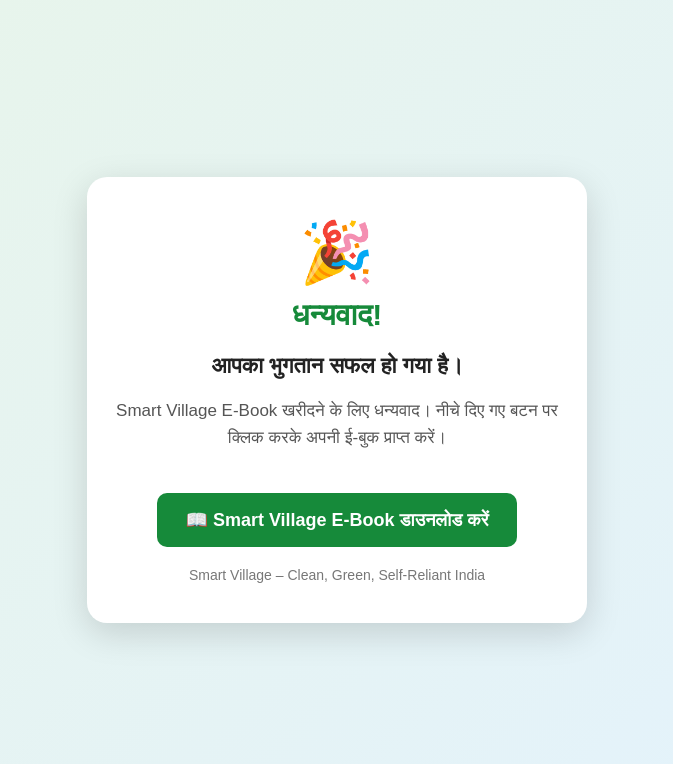
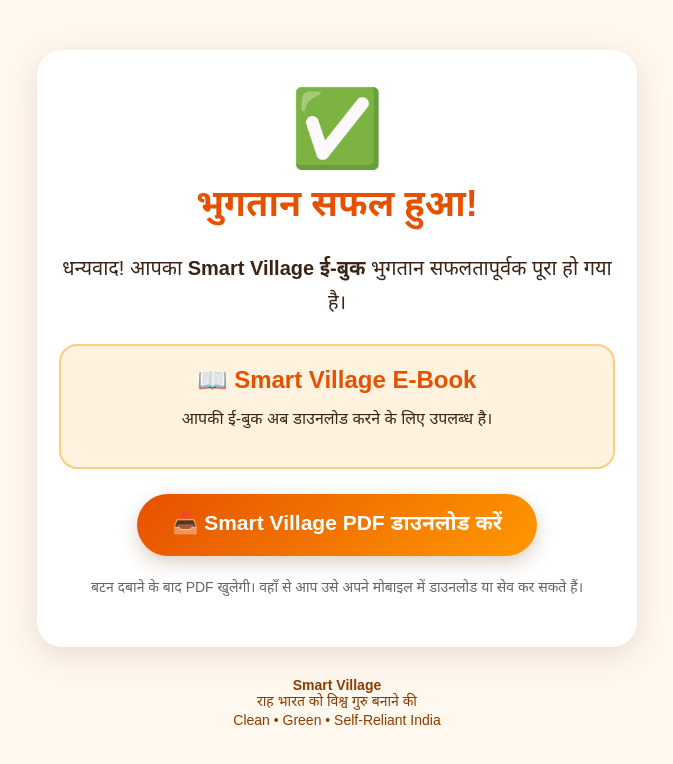
Before and after one commit to smartvillage-web/smart-village, a plain HTML site: page success.html in a window 1280 px wide. Shown: the whole page, without its empty margins (303-976 px from the left). Drawn offline with Linux system fonts and the light colour scheme.

Commit message:
Update success.html

```diff
--- a/success.html
+++ b/success.html
@@ -7,105 +7,160 @@
 <title>Payment Successful - Smart Village</title>
 
 <style>
-    * {
-      box-sizing: border-box;
+*{
+  box-sizing:border-box;
 }
 
-    body {
-      margin: 0;
-      min-height: 100vh;
-      display: flex;
-      justify-content: center;
-      align-items: center;
-      font-family: Arial, sans-serif;
-      background: linear-gradient(135deg, #e8f5e9, #e3f2fd);
-      padding: 20px;
+body{
+  margin:0;
+  padding:0;
+  font-family:Arial,"Noto Sans Devanagari",sans-serif;
+  background:#fff8ef;
+  color:#3b2415;
+  text-align:center;
 }
 
-    .card {
-      width: 100%;
-      max-width: 500px;
-      background: white;
-      padding: 40px 25px;
-      border-radius: 20px;
-      text-align: center;
-      box-shadow: 0 10px 35px rgba(0,0,0,0.15);
+.container{
+  width:92%;
+  max-width:600px;
+  margin:50px auto;
 }
 
-    .success {
-      font-size: 60px;
-      margin-bottom: 10px;
+.card{
+  background:white;
+  border-radius:25px;
+  padding:35px 22px;
+  box-shadow:0 8px 30px rgba(120,70,20,.15);
 }
 
-    h1 {
-      color: #168a3a;
-      margin: 10px 0;
-      font-size: 30px;
+.success-icon{
+  font-size:75px;
+  margin-bottom:10px;
 }
 
-    h2 {
-      color: #222;
-      font-size: 22px;
-      margin-top: 20px;
+h1{
+  color:#e65100;
+  font-size:36px;
+  margin:10px 0 20px;
 }
 
-    p {
-      color: #555;
-      font-size: 17px;
-      line-height: 1.6;
+.message{
+  font-size:20px;
+  line-height:1.7;
 }
 
-    .download {
-      display: inline-block;
-      margin-top: 25px;
-      padding: 16px 28px;
-      background: #168a3a;
-      color: white;
-      text-decoration: none;
-      border-radius: 10px;
-      font-size: 18px;
-      font-weight: bold;
+.book{
+  background:#fff3e0;
+  border:2px solid #ffcc80;
+  border-radius:18px;
+  padding:20px;
+  margin:25px 0;
 }
 
-    .download:hover {
-      background: #106b2d;
+.book h2{
+  color:#e65100;
+  margin:0 0 10px;
 }
 
-    .note {
-      margin-top: 20px;
-      font-size: 14px;
-      color: #777;
+.download-btn{
+  display:inline-block;
+  width:90%;
+  max-width:400px;
+  background:linear-gradient(135deg,#e65100,#ff9800);
+  color:white;
+  text-decoration:none;
+  font-size:21px;
+  font-weight:bold;
+  padding:17px 20px;
+  border-radius:50px;
+  box-shadow:0 7px 18px rgba(120,70,20,.25);
+}
+
+.note{
+  font-size:14px;
+  color:#666;
+  margin-top:20px;
+  line-height:1.6;
+}
+
+footer{
+  margin-top:30px;
+  color:#8d3b00;
+  font-size:14px;
+}
+
+@media(max-width:600px){
+
+  .container{
+    margin:30px auto;
+  }
+
+  .card{
+    padding:30px 17px;
+  }
+
+  h1{
+    font-size:31px;
+  }
+
+  .message{
+    font-size:18px;
+  }
+
+  .download-btn{
+    width:95%;
+    font-size:19px;
+  }
 }
 </style>
 </head>
 
 <body>
 
+<div class="container">
+
   <div class="card">
 
-    <div class="success">🎉</div>
+    <div class="success-icon">✅</div>
 
-    <h1>धन्यवाद!</h1>
+    <h1>भुगतान सफल हुआ!</h1>
 
-    <h2>आपका भुगतान सफल हो गया है।</h2>
+    <p class="message">
+      धन्यवाद! आपका <strong>Smart Village ई-बुक</strong>
+      भुगतान सफलतापूर्वक पूरा हो गया है।
+    </p>
+
+    <div class="book">
+
+      <h2>📖 Smart Village E-Book</h2>
 
       <p>
-      Smart Village E-Book खरीदने के लिए धन्यवाद।
-      नीचे दिए गए बटन पर क्लिक करके अपनी ई-बुक प्राप्त करें।
+        आपकी ई-बुक अब डाउनलोड करने के लिए उपलब्ध है।
       </p>
 
+    </div>
+
     <a
-      class="download"
+      class="download-btn"
       href="https://pub-c82d5dbc53344ca5a942169d85e01b5a.r2.dev/smart%20village.pdf"
       target="_blank"
-      rel="noopener"
-    >
-      📖 Smart Village E-Book डाउनलोड करें
+      rel="noopener noreferrer"
+      download>
+      📥 Smart Village PDF डाउनलोड करें
     </a>
 
-    <div class="note">
-      Smart Village – Clean, Green, Self-Reliant India
+    <p class="note">
+      बटन दबाने के बाद PDF खुलेगी। वहाँ से आप उसे
+      अपने मोबाइल में डाउनलोड या सेव कर सकते हैं।
+    </p>
+
   </div>
+
+  <footer>
+    <strong>Smart Village</strong><br>
+    राह भारत को विश्व गुरु बनाने की<br>
+    Clean • Green • Self-Reliant India
+  </footer>
 
 </div>
 
```
Lines whose indentation alone changed are shown as unchanged.
